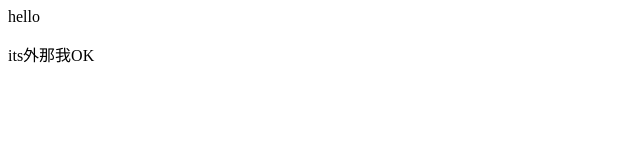
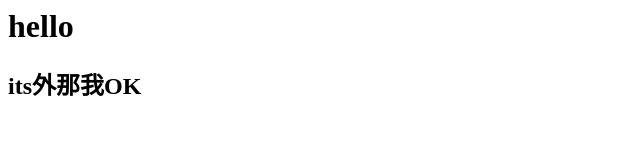
Before and after one commit to wowewa/wowewa.github.io, a plain HTML site: page index.html in a window 1280 px wide. Shown: the whole page, without its empty margins (0-640 px from the left). Drawn offline with Linux system fonts and the light colour scheme.

Commit message:
Update index.html

```diff
--- a/index.html
+++ b/index.html
@@ -1,7 +1,7 @@
 <html>
   <title>Meena's First Web Page</title>
   <body>
-<p>hello</p>
-<p>its外那我OK</p>
+<h1>hello</h1>
+<h2>its外那我OK</h2>
   </body>
 </html>
```
